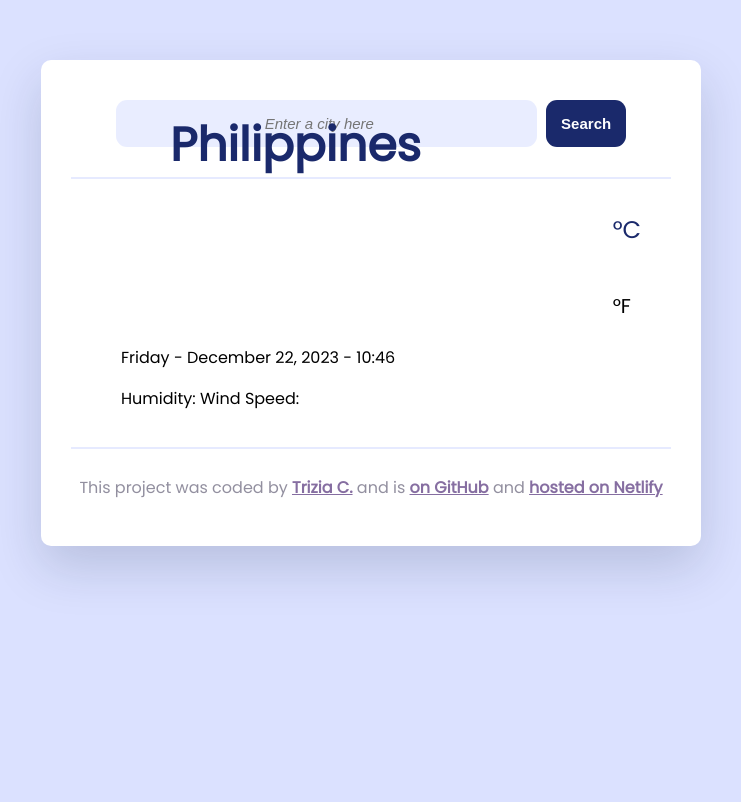
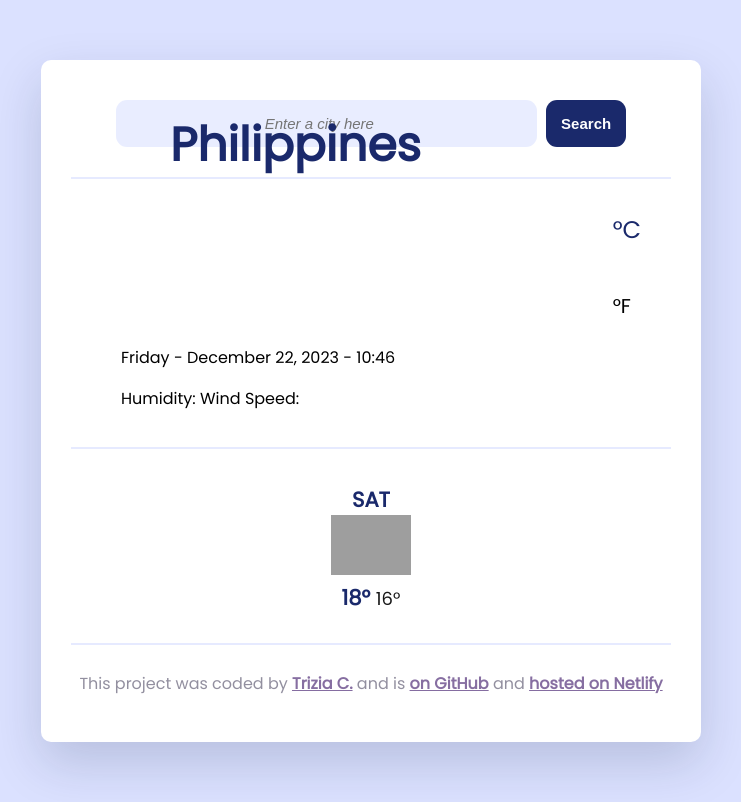
Before and after one commit to zia-27/my-own-weather-app, a plain HTML site: page index.html in a window 1280 px wide. Shown: the whole page, without its empty margins (269-1010 px from the left). Drawn offline with nearby package versions, Linux system fonts and the light colour scheme; no server answers; grey boxes are pictures that could not be loaded; a web font is replaced by a local one.

Commit message:
Added the HTML and CSS for the weather forecast section.

```diff
--- a/index.html
+++ b/index.html
@@ -50,6 +50,7 @@
       </main>
 
       <main id="main-two">
+        <div id="extra-details">
           <span class="weather-desc"></span>
           <br />
           <span class="date-time">Date & Time Error</span>
@@ -58,7 +59,25 @@
             Humidity: <span class="humidity"></span> Wind Speed:
             <span class="wind-speed"></span>
           </p>
+        </div>
       </main>
+
+      <div id="weather-forecast">
+        <div id="row">
+          <div id="two-col">
+            <div id="forecast-day">SAT</div>
+            <img
+              src="https://shecodes-assets.s3.amazonaws.com/api/weather/icons/few-clouds-night.png"
+              alt="weather forecast icon"
+              width="80"
+            />
+            <div id="forecast-temp">
+              <span class="forecast-max-temp">18° </span>
+              <span class="forecast-min-temp"> 16°</span>
+            </div>
+          </div>
+        </div>
+      </div>
 
       <footer>
         <p>
--- a/style.css
+++ b/style.css
@@ -102,6 +102,10 @@ header {
 }
 
 #main-two {
+  border-bottom: 2px solid #dbe1ffad;
+}
+
+#extra-details {
   bottom: 20px;
   left: 50px;
   position: relative;
@@ -125,3 +129,20 @@ footer {
   font-weight: bold;
   text-decoration: underline;
 }
+
+#weather-forecast {
+  margin: 35px 0 30px 0;
+  text-align: center;
+}
+
+#forecast-day,
+.forecast-max-temp {
+  color: #1a296b;
+  font-size: 21px;
+  font-weight: bold;
+}
+
+.forecast-min-temp {
+  font-size: 18px;
+  opacity: 90%;
+}
```
Lines whose indentation alone changed are shown as unchanged.
